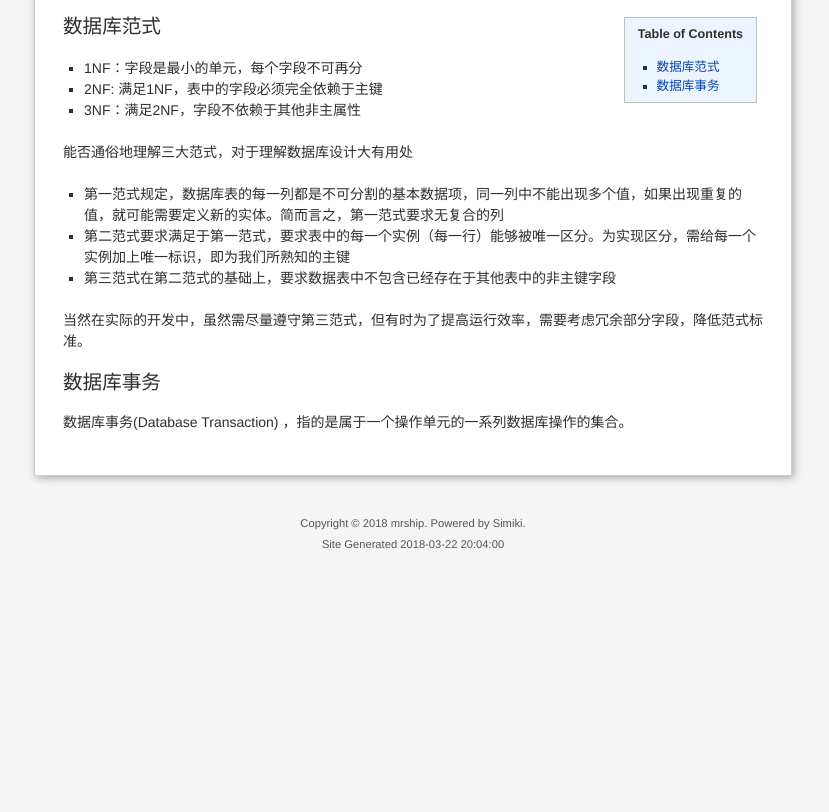
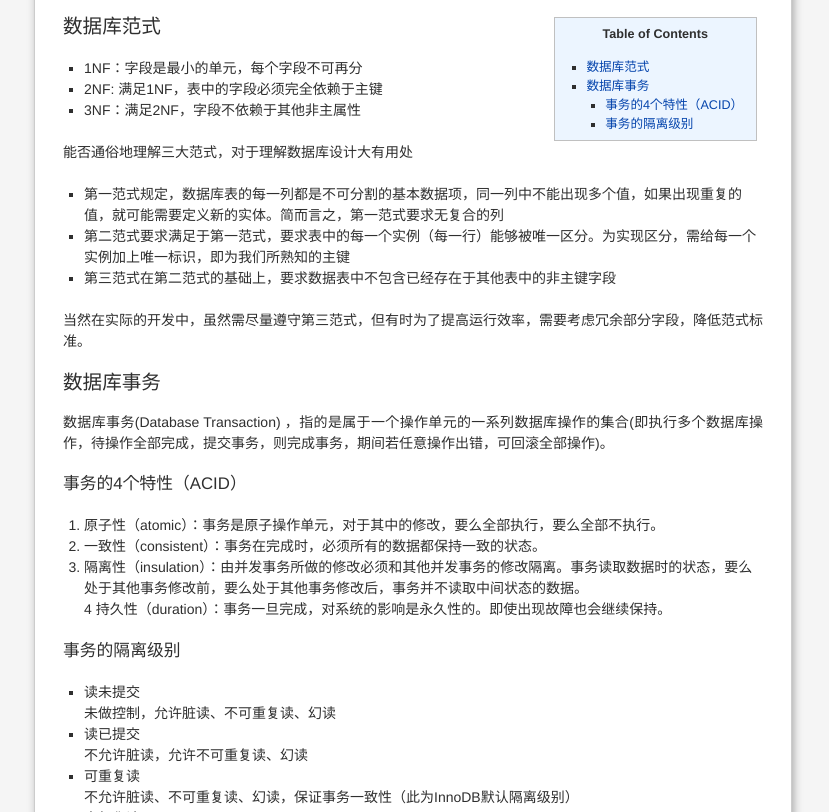
Before and after one commit to flyindance1994/shipwiki, a plain HTML site: page DB/mysqlbase.html in a window 1280 px wide. Shown: the part 140-952 px from the top of the page, without its empty margins (227-1056 px from the left). Before the commit the page ends 800 px from the top, so only its background shows below. Drawn offline with Linux system fonts and the light colour scheme.

Commit message:
Update output documentation

```diff
--- a/DB/mysqlbase.html
+++ b/DB/mysqlbase.html
@@ -27,7 +27,11 @@
 
   <div class="toc"><span class="toctitle">Table of Contents</span><ul>
 <li><a href="#_1">数据库范式</a></li>
-<li><a href="#_2">数据库事务</a></li>
+<li><a href="#_2">数据库事务</a><ul>
+<li><a href="#4acid">事务的4个特性（ACID）</a></li>
+<li><a href="#_3">事务的隔离级别</a></li>
+</ul>
+</li>
 </ul>
 </div>
 <h3 id="_1">数据库范式</h3>
@@ -44,13 +48,31 @@
 </ul>
 <p>当然在实际的开发中，虽然需尽量遵守第三范式，但有时为了提高运行效率，需要考虑冗余部分字段，降低范式标准。</p>
 <h3 id="_2">数据库事务</h3>
-<p>数据库事务(Database Transaction) ，指的是属于一个操作单元的一系列数据库操作的集合。</p>
+<p>数据库事务(Database Transaction) ，指的是属于一个操作单元的一系列数据库操作的集合(即执行多个数据库操作，待操作全部完成，提交事务，则完成事务，期间若任意操作出错，可回滚全部操作)。</p>
+<h4 id="4acid">事务的4个特性（ACID）</h4>
+<ol>
+<li>原子性（atomic）：事务是原子操作单元，对于其中的修改，要么全部执行，要么全部不执行。</li>
+<li>一致性（consistent）：事务在完成时，必须所有的数据都保持一致的状态。</li>
+<li>隔离性（insulation）：由并发事务所做的修改必须和其他并发事务的修改隔离。事务读取数据时的状态，要么处于其他事务修改前，要么处于其他事务修改后，事务并不读取中间状态的数据。<br />
+4 持久性（duration）：事务一旦完成，对系统的影响是永久性的。即使出现故障也会继续保持。</li>
+</ol>
+<h4 id="_3">事务的隔离级别</h4>
+<ul>
+<li>读未提交<br />
+  未做控制，允许脏读、不可重复读、幻读</li>
+<li>读已提交<br />
+  不允许脏读，允许不可重复读、幻读</li>
+<li>可重复读<br />
+  不允许脏读、不可重复读、幻读，保证事务一致性（此为InnoDB默认隔离级别）</li>
+<li>串行化读<br />
+  通过锁来控制并发，读与写之间相互阻塞，所有事务串行执行（并发不足）</li>
+</ul>
     </div>
     <div id="footer">
       <span>
         <p>Copyright © 2018 mrship.
         Powered by <a href="http://simiki.org/" target="_blank">Simiki</a>.</p>
-        <p>Site Generated 2018-03-22 20:04:00</p>
+        <p>Site Generated 2018-03-22 20:19:34</p>
       </span>
     </div>
 
```
Also changed, not shown: index.html (+1 -1 lines), intro/gettingstarted.html (+1 -1 lines).
